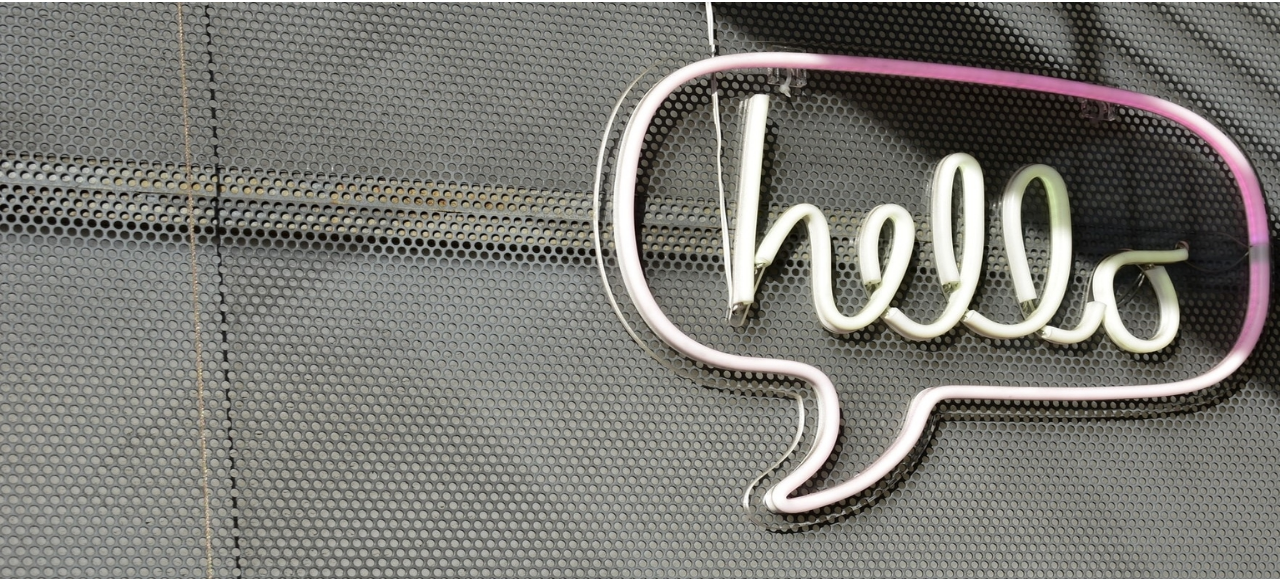
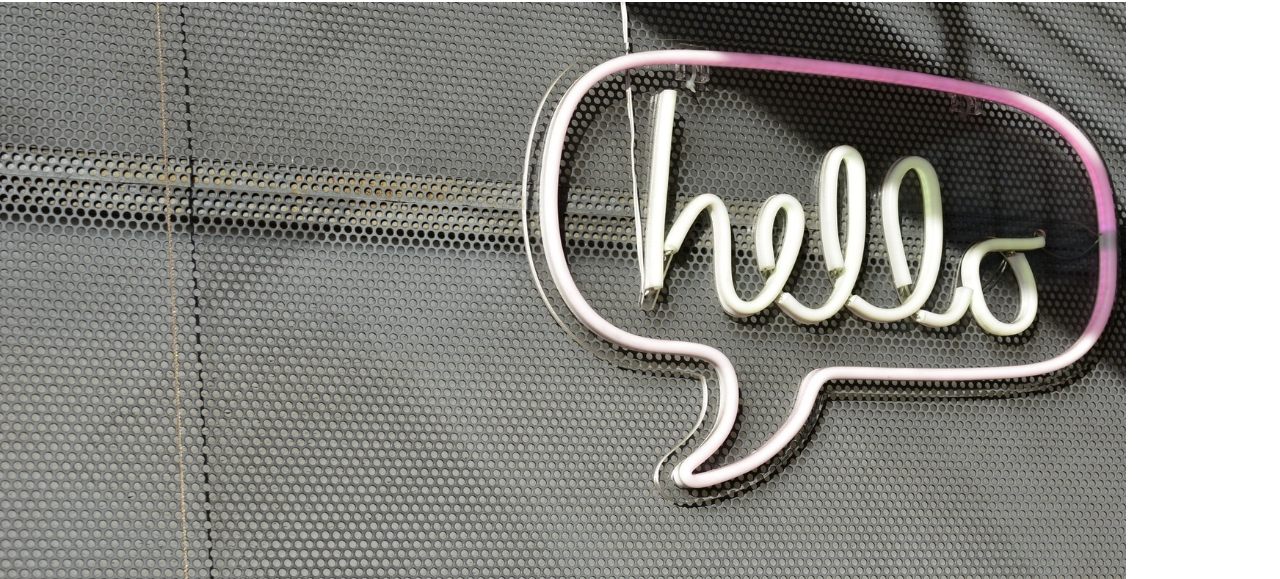
Before and after one commit to Glitchrex/First_College_Project, a plain HTML site: page index.html in a window 1280 px wide. Shown: the part 64-643 px from the top of the page. Drawn offline with nearby package versions, Linux system fonts and the light colour scheme.

Commit message:
Update index.html

```diff
--- a/index.html
+++ b/index.html
@@ -42,7 +42,7 @@
 
       </div>
     </nav>
-    <img src="adam-solomon-WHUDOzd5IYU-unsplash.jpg" class="d-block w-100" alt="unsplash.com" height="610px">
+    <img src="adam-solomon-WHUDOzd5IYU-unsplash.jpg" alt="unsplash.com" height="580px">
 
 
     <!-- jQuery, Popper.js, and Bootstrap JS -->
```
